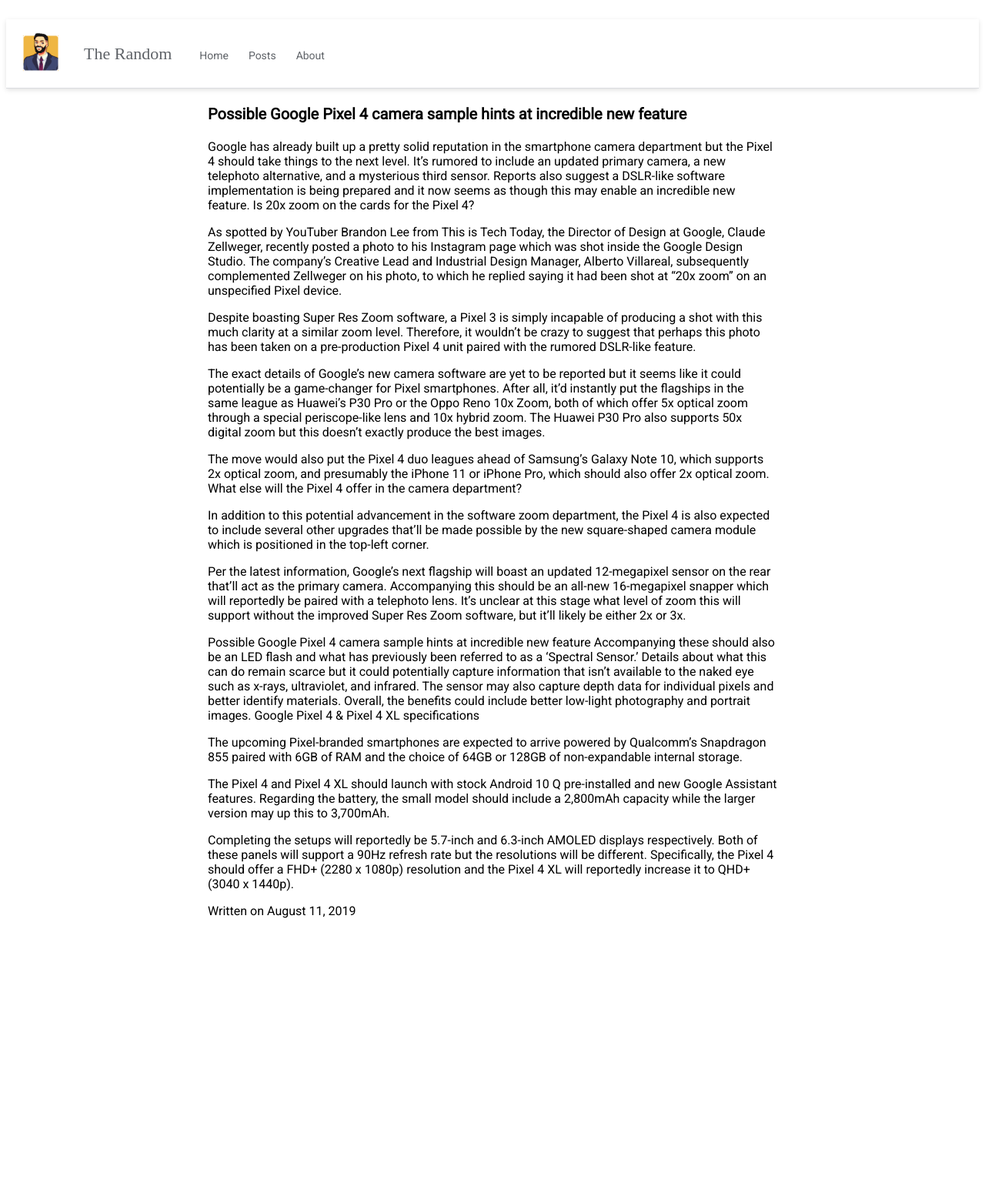
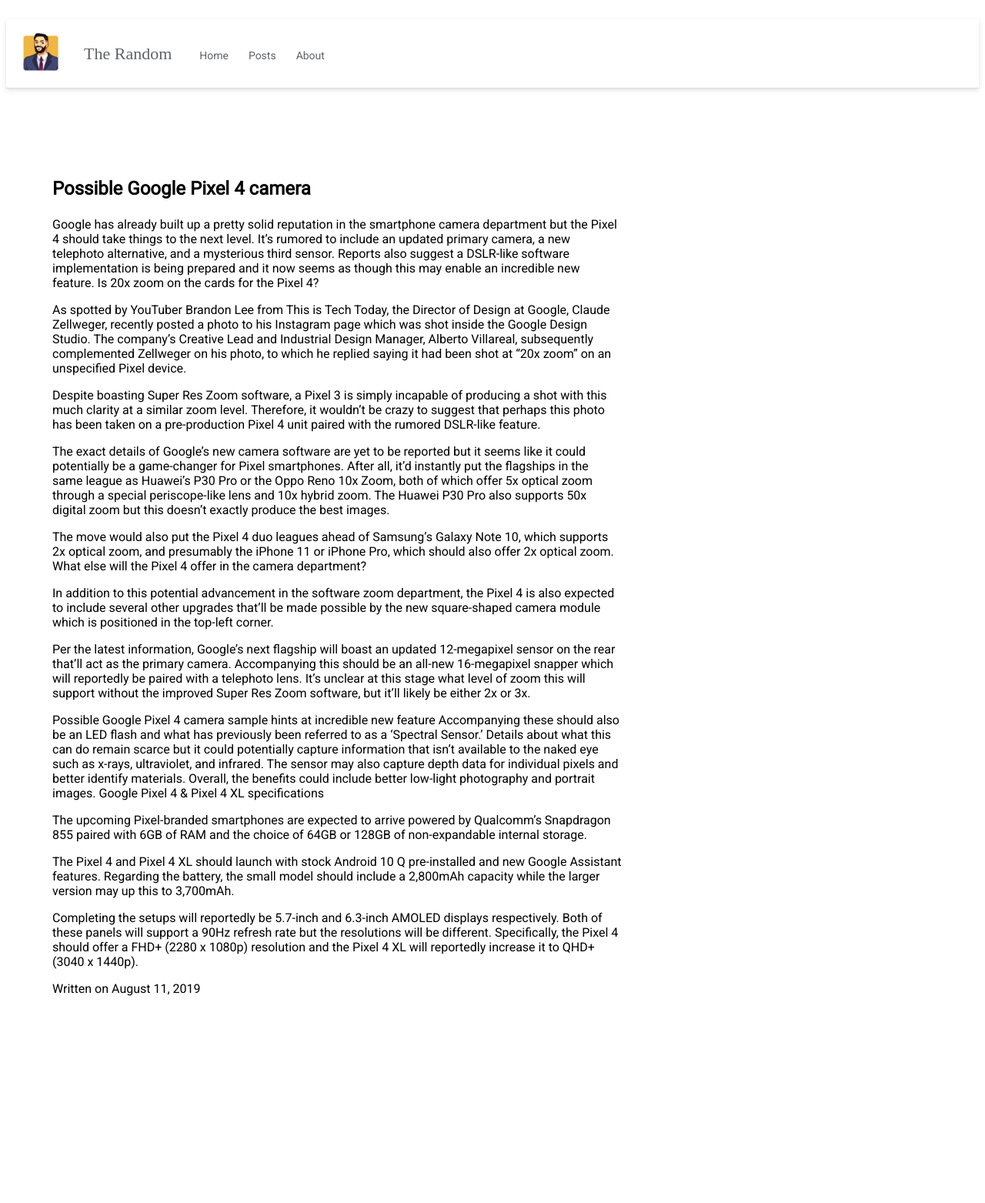
Before and after one commit to KeyboardOreos/website, a Jekyll site: the page built from _posts/2019-8-11-Pixel4.md, in a window 1280 px wide. Shown: the whole page at 77% size. Built offline with Jekyll 4.4.1, drawn with Linux system fonts in a browser that asks for light colours; before the commit the page ends 1220 px from its top, so only the background shows below that.

Commit message:
Footer updates

```diff
--- a/_layouts/default.html
+++ b/_layouts/default.html
@@ -14,8 +14,8 @@
     <link rel="shortcut icon" type="image/png" href="/images/myself.jpg"/>
     <!--<script type="text/javascript" src="fancyhover.js"></script>-->
   <!-- Created with Jekyll Now - http://github.com/barryclark/jekyll-now -->
+  </head>
 
-  </head>
 <img class="avatar" src="/images/myself.jpg" height="60px" width="60px">
     <div class="random"></div>
       <ul class="nav-bar">
@@ -27,14 +27,10 @@
   </div>
   <body>
     <div>
-    </div>
-    <div id="main" role="main" class="container">
-      {{ content }}
-    </div>
-
+      <div id="main" role="main" class="container">{{ content }}</div>
       <div class="wrapper-footer">
         <div class="container">
-        <footer class="footer">
+  <footer>
             {% include svg-icons.html %}
   </footer>
         </div>
--- a/_layouts/post.html
+++ b/_layouts/post.html
@@ -3,7 +3,7 @@
 ---
 
 <article class="post">
-  <h1 style="font-size: 20px;">{{ page.title }}</h1>
+  <h1>{{ page.title }}</h1>
 
   <div class="entry">
     {{ content }}
--- a/_posts/2019-8-11-Pixel4.md
+++ b/_posts/2019-8-11-Pixel4.md
@@ -1,6 +1,6 @@
 ---
 layout: post
-title: Possible Google Pixel 4 camera sample hints at incredible new feature
+title: Possible Google Pixel 4 camera
 ---
 
 Google has already built up a pretty solid reputation in the smartphone camera department but the Pixel 4 should take things to the next level. It’s rumored to include an updated primary camera, a new telephoto alternative, and a mysterious third sensor. Reports also suggest a DSLR-like software implementation is being prepared and it now seems as though this may enable an incredible new feature.
--- a/_sass/_variables.scss
+++ b/_sass/_variables.scss
@@ -23,7 +23,7 @@
 
 // Mobile breakpoints
 @mixin mobile {
-  @media screen and (max-width: 640px) {
+  @media screen and (max-width: 500px) {
     @content;
   }
 }
--- a/index.html
+++ b/index.html
@@ -6,7 +6,7 @@
   {% for post in site.posts %}
     <article class="post">
 
-      <h1><a style="font-size: 20px;" href="{{ site.baseurl }}{{ post.url }}">{{ post.title }}</a></h1>
+      <h1><a style="font-size: 40px;" href="{{ site.baseurl }}{{ post.url }}">{{ post.title }}</a></h1>
 
       <div class="entry">
         {{ post.excerpt }}
--- a/style.css
+++ b/style.css
@@ -98,9 +98,9 @@
   color: $darkGray;
 }
 .container {
-  margin: 0 auto;
+  margin: 50px;
   max-width: 740px;
-  padding: 0 10px;
+  padding: 50px 10px;
   width: 100%;
   font-size: 16px;
   font-family: Roboto,Arial,Helvetica,sans-serif;
@@ -311,15 +311,32 @@
 
 .wrapper-footer {
   margin-top: 50px;
-  border-top: 1px solid #ddd;
+  border-top: 50px solid #ddd;
   border-bottom: 1px solid #ddd;
   background-color: $lightGray;
 }
-
+.footer_contents {
+height: 60px;
+margin: auto;
+padding: 8px;
+}
+.footer {
+background-color: #403020;
+position: absolute;
+text-align: center;
+vertical-align: middle;
+background-attachment: scroll;
+left: 0;
+bottom: 0;
+width: 100%;
+height: 60px;
+/* Height of the footer */
+position: fixed;
+}
 footer {
-  display: inline-block;
-  padding: 20px 0;
+  background: lightblue;
   text-align: center;
+  padding: 10px;
 }
 
 // Settled on moving the import of syntax highlighting to the bottom of the CSS
```
Lines whose indentation alone changed are shown as unchanged.
